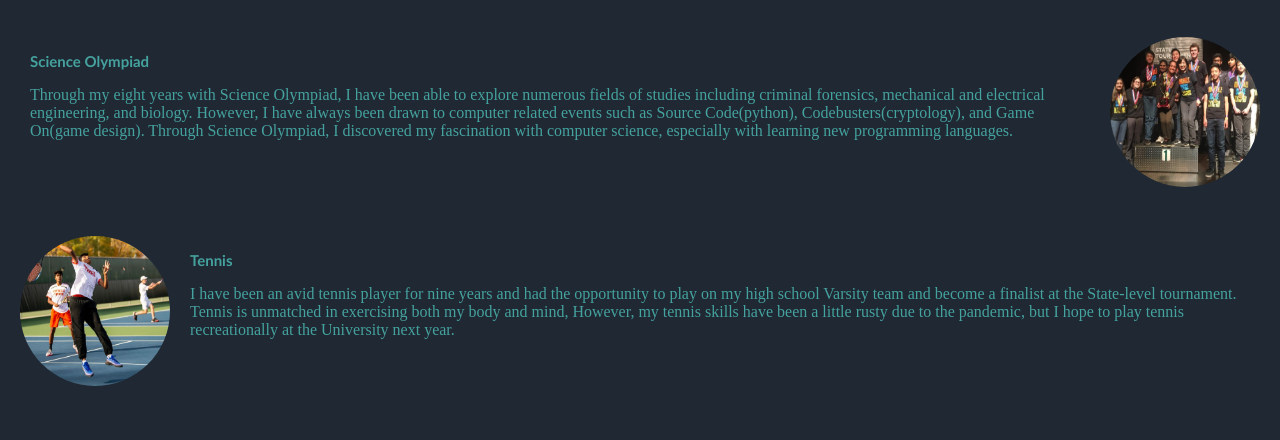
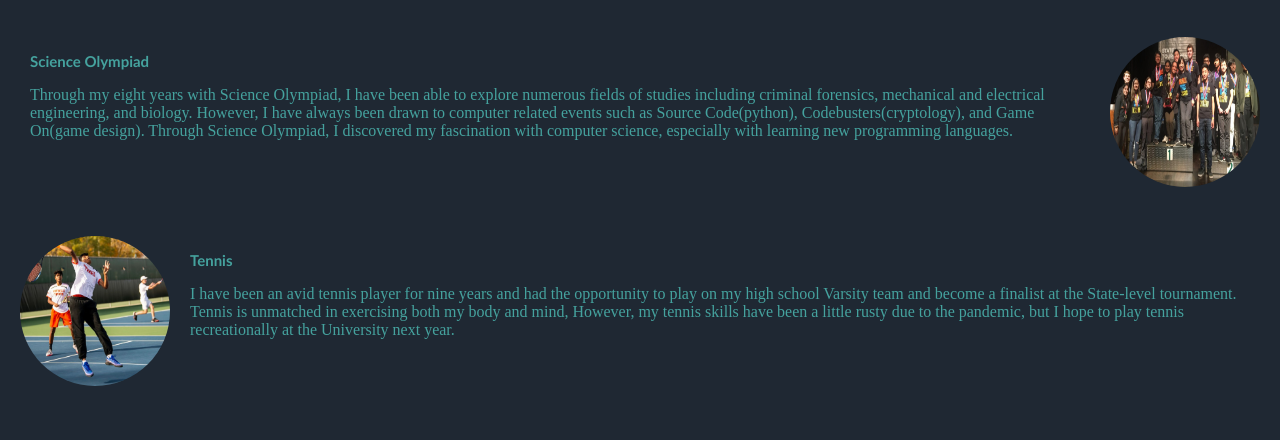
Before and after one commit to rohkesam/personal_web, a plain HTML site: page index.html in a window 1280 px wide. Shown: the part 918-1358 px from the top of the page. Drawn offline with Linux system fonts and the light colour scheme.

Commit message:
fixed images in index pt2

```diff
--- a/index.html
+++ b/index.html
@@ -256,7 +256,7 @@
                 my fascination with computer science has grown into an enthusiasm for engineering the future.</p>
         </div>
         <div class="work">
-            <img class="circle_img even" src="img/SO.jpg">
+            <img class="circle_img even" src="img/science-olympiad.jpg">
             <h3>Science Olympiad</h3>
             <p >Through my eight years with Science Olympiad,
                  I have been able to explore numerous fields of studies including criminal forensics,
```
Also changed, not shown: img/science-olympiad.jpg (added).
